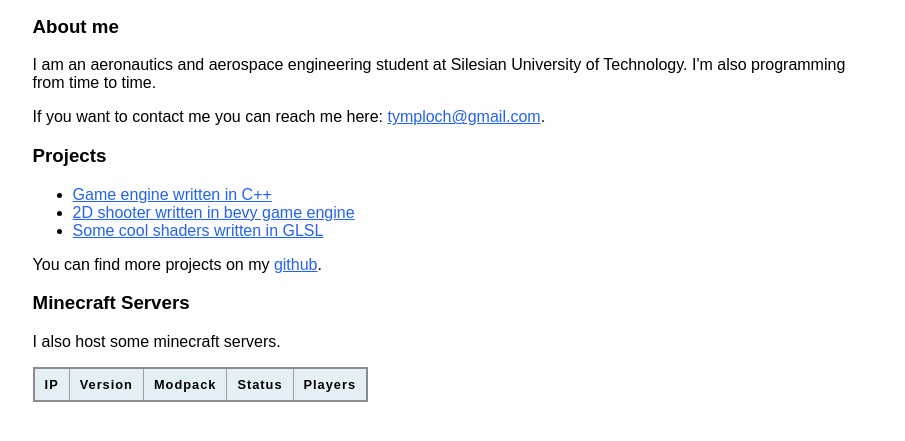
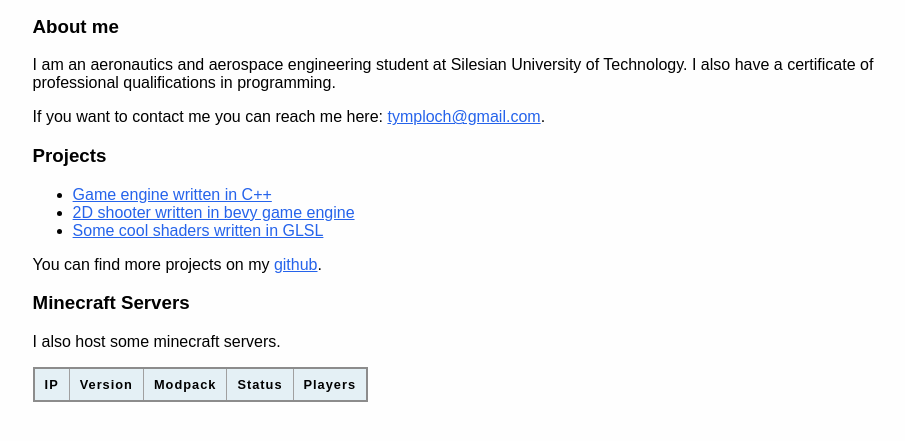
Before and after one commit to imustend/new-site, a plain HTML site: page index.html in a window 1280 px wide. Shown: the part 83-524 px from the top of the page, without its empty margins (185-1090 px from the left). Drawn offline with Linux system fonts and the light colour scheme; no server answers; a web font is replaced by a local one.

Commit message:
text blah blah blah

```diff
--- a/index.html
+++ b/index.html
@@ -17,7 +17,7 @@
         </div>
         <div class="about_me">
             <h3>About me</h3>
-            <p>I am an aeronautics and aerospace engineering student at Silesian University of Technology. I'm also programming from time to time.</p>
+            <p>I am an aeronautics and aerospace engineering student at Silesian University of Technology. I also have a certificate of professional qualifications in programming.</p>
             <p>If you want to contact me you can reach me here: <a href="mailto:tymploch@gmail.com">tymploch@gmail.com</a>.</p>
         </div>
 
```
